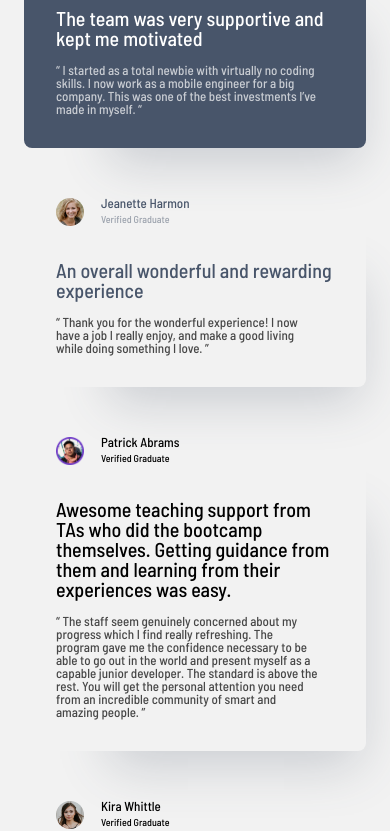
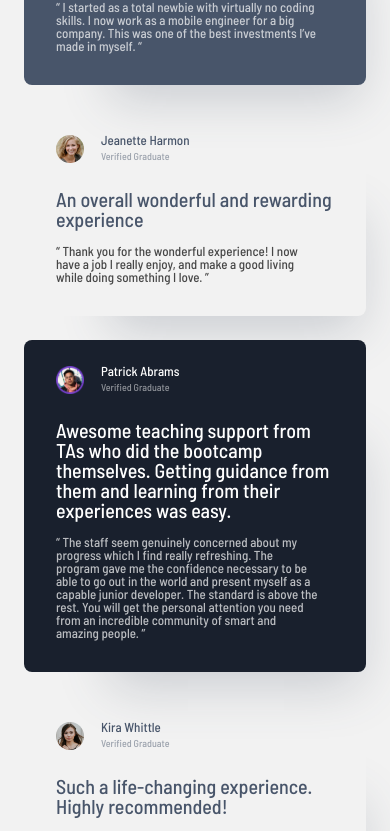
Before and after one commit to natsmarinho/testimonials-grid-section, a plain HTML site: page index.html in a window 390 px wide. Shown: the part 565-1396 px from the top of the page. Drawn offline with Linux system fonts and the light colour scheme.

Commit message:
Seções de comentario estilizada e finalizada (versão mobile)

```diff
--- a/index.html
+++ b/index.html
@@ -9,10 +9,10 @@
     <title>Testimonials section</title>
 </head>
 <body>
+    <img src="./src/imagens/aspass.svg" class="aspas" alt="Foto do símbolo aspas">
+    <main>
 
-    <main>
         <section class="secao-comentario">
-            <img src="./src/imagens/aspass.svg" class="aspas" alt="Foto do símbolo aspas">
             <div class="user-info">
                 <img src="./src/imagens/daniel-profile-photo.png" class="foto-perfil" alt="Foto de perfil do usuário: Daniel Clifford">
                 <h1 class="nome-titulo">Daniel Clifford</h1>
@@ -56,25 +56,25 @@
         <section class="secao-comentario">
             <div class="user-info">
                 <img src="./src/imagens/patrick-profile-photo.png" class="foto-perfil" alt="Imagem de perfil do usuário: Patrick Abrams">
-                <h1>Patrick Abrams</h1>
-                <p>Verified Graduate</p>
+                <h1 class="nome-titulo">Patrick Abrams</h1>
+                <p class="coment-paragraph">Verified Graduate</p>
             </div>
 
             <div class="comentario">
-                <h2>Awesome teaching support from TAs who did the bootcamp themselves. Getting guidance from them and learning from their experiences was easy.</h2>
-                <p>“ The staff seem genuinely concerned about my progress which I find really refreshing. The program gave me the confidence necessary to be able to go out in the world and present myself as a capable junior developer. The standard is above the rest. You will get the personal attention you need from an incredible community of smart and amazing people.  ”</p>
+                <h2 class="titulo-comentario">Awesome teaching support from TAs who did the bootcamp themselves. Getting guidance from them and learning from their experiences was easy.</h2>
+                <p class="comentario-secundario">“ The staff seem genuinely concerned about my progress which I find really refreshing. The program gave me the confidence necessary to be able to go out in the world and present myself as a capable junior developer. The standard is above the rest. You will get the personal attention you need from an incredible community of smart and amazing people.  ”</p>
             </div>
         </section>
 
         <section class="secao-comentario">
             <div class="user-info">
                 <img src="./src/imagens/kira-profile-photo.png" class="foto-perfil" alt='Imagem de perfil do usuário: Kira Whittle'>
-                <h1>Kira Whittle</h1>
-                <p>Verified Graduate</p>
+                <h1 class="titulo-secundario">Kira Whittle</h1>
+                <p class="graduate">Verified Graduate</p>
             </div>
 
             <div class="comentario">
-                <h2>Such a life-changing experience. Highly recommended!</h2>
+                <h2 class="titulo-comentario-secundario">Such a life-changing experience. Highly recommended!</h2>
                 <p>“ Before joining the bootcamp, I’ve never written a line of code. I needed some structure from professionals who can help me learn programming step by step. I was encouraged to enroll by a former student of theirs who can only say wonderful things about the program. The entire curriculum and staff did not disappoint. They were very hands-on and I never had to wait long for assistance. The agile team project, in particular, was outstanding. It took my learning to the next level in a way that no tutorial could ever have. In fact, I’ve often referred to it during interviews as an example of my developent experience. It certainly helped me land a job as a full-stack developer after receiving multiple offers. 100% recommend!  ”</p>
             </div>
         </section>
--- a/src/css/style.css
+++ b/src/css/style.css
@@ -17,7 +17,7 @@ main:first-child{
 }
 
 .secao-comentario{
-    margin-bottom: 2.4rem;
+    margin-block: 2.4rem;
     border-radius: .8rem;
     margin-inline: 2.4rem;
     box-shadow: 40px 60px 50px -47px rgba(72, 85, 106, 0.247378);
@@ -29,6 +29,11 @@ main:first-child{
 
 .secao-comentario:nth-child(2){
     background: #48556A;
+}
+
+.secao-comentario:nth-child(4){
+    background: #19202D;
+    ;
 }
 
 
@@ -52,7 +57,8 @@ main:first-child{
 
 .aspas{
     position: absolute;
-    left: 75%;
+    left: 60%;
+
 }
 
 .nome-titulo{
@@ -65,7 +71,7 @@ main:first-child{
 }
 
 .user-info p{
-    padding-bottom: 1.8rem;
+    padding-bottom: 1rem;
 }
 
 .comentario p{
@@ -81,6 +87,7 @@ main:first-child{
 
 #secundario{
     padding-bottom: 4rem;
+    position: relative;
 }
 
 .titulo-comentario{
```
